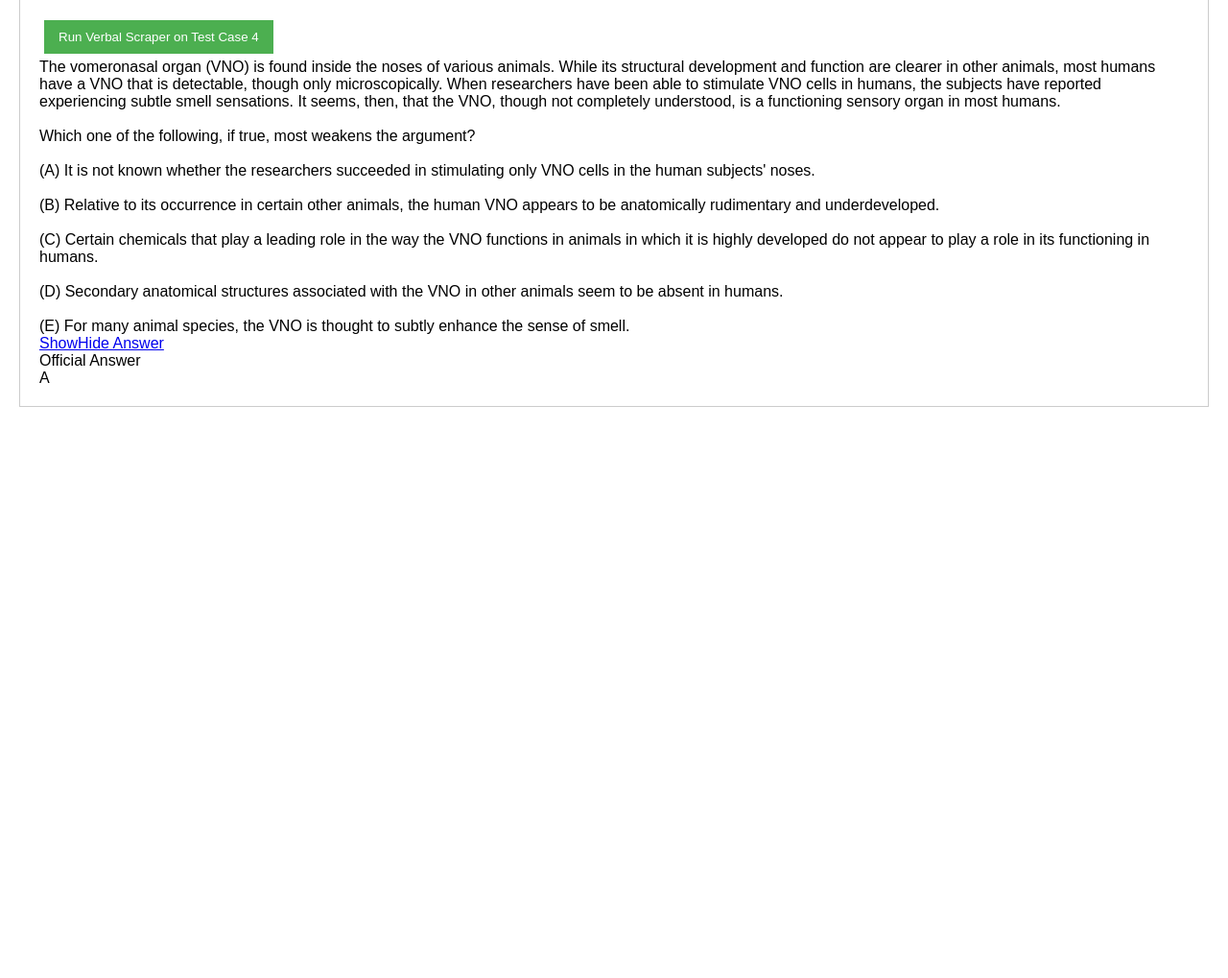
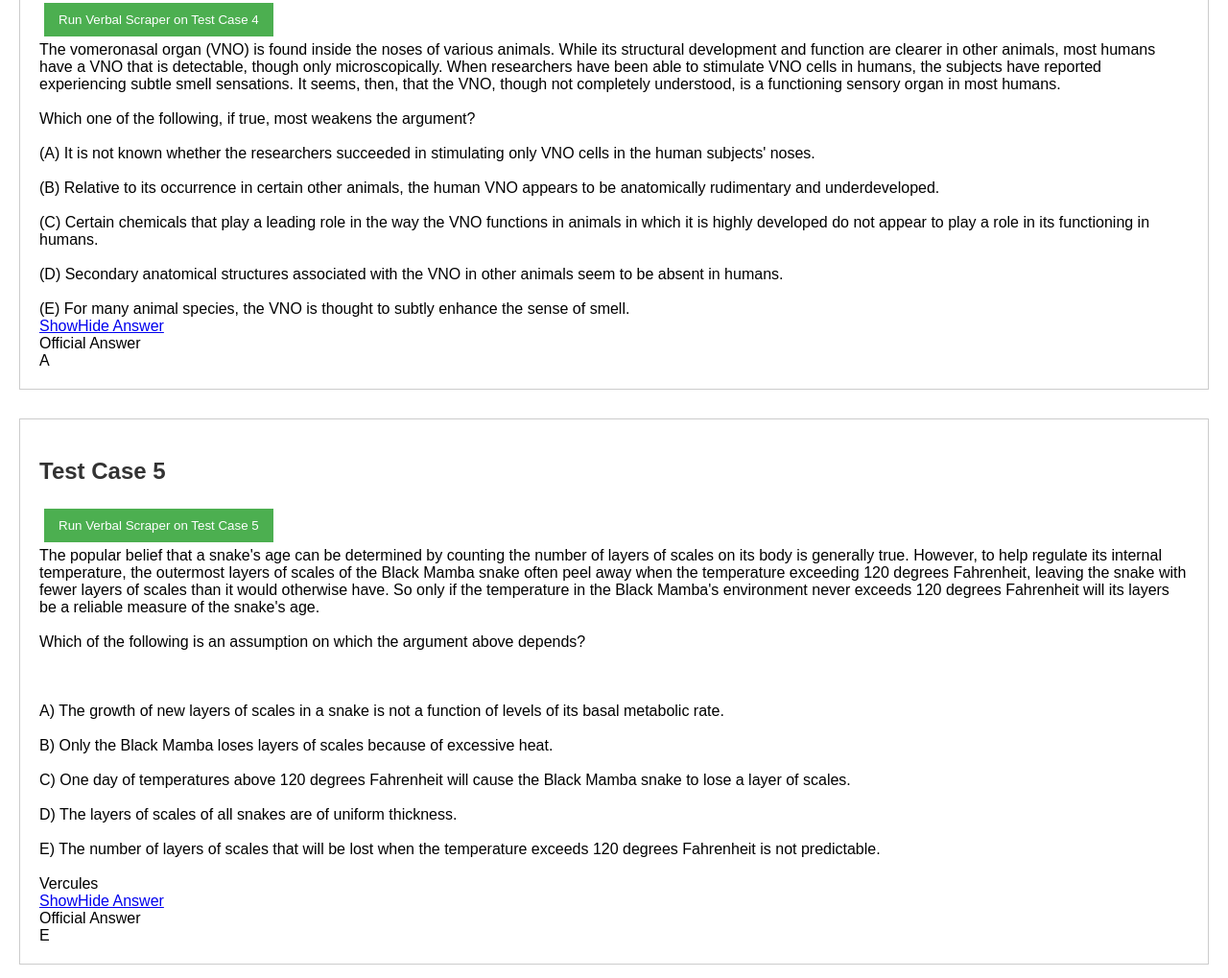
Before and after one commit to huy-pm/gmat-errorlog-popup, a plain HTML site: page final-test-all-cases.html in a window 1280 px wide. Shown: the part 1763-2782 px from the top of the page at 96% size. Before the commit the page ends 2217 px from the top, so only its background shows below. Drawn offline with Linux system fonts and the light colour scheme.

Commit message:
update logic scraping verbal

```diff
--- a/final-test-all-cases.html
+++ b/final-test-all-cases.html
@@ -21,7 +21,7 @@
         <div class="post-wrapper first-post">
             <div class="post-info add-bookmark">
                 <div class="item text">
-                    Scientists studying climate change have found that global warming results not only in higher planetary temperatures but also in earlier springs and later autumns. While some argue that this shift is advantageous due to longer summer growing seasons, others fear that many animal species may be unable to adapt, increasing their risk of extinction.<br>       <br>Which of the following, if true, provides the strongest evidence that longer summer growing seasons caused by global warming will increase the risk of extinction for some animal species?<br>     <br><br>A. Squirrels and chipmunks store larger quantities of nuts due to longer summers, but these supplies spoil more rapidly in warmer winters, leaving fewer edible reserves.<br>B. Fungus species that typically produce spores annually now produce them twice in longer summers, disrupting the diets of animals that depend on them.<br>C. Butterfly caterpillars, responding to earlier springs, now mature into butterflies before certain bird species hatch chicks that rely exclusively on these caterpillars for food.<br>D. Salmon migrating earlier accumulate lower fat reserves, greatly reducing survival rates during migration and decreasing the number reaching breeding sites each year.<br>E. Reptiles forced to emerge earlier from hibernation spend more time foraging before mating, reducing their available energy for reproduction.
+                    Scientists studying climate change have found that global warming results not only in higher planetary temperatures but also in earlier springs and later autumns. While some argue that this shift is advantageous due to longer summer growing seasons, others fear that many animal species may be unable to adapt, increasing their risk of extinction.<br>       <br>Which of the following, if true, provides the strongest evidence that longer summer growing seasons caused by global warming will increase the risk of extinction for some animal species?   <br><br>a/ Squirrels and chipmunks store larger quantities of nuts due to longer summers, but these supplies spoil more rapidly in warmer winters, leaving fewer edible reserves.<br>B: Fungus species that typically produce spores annually now produce them twice in longer summers, disrupting the diets of animals that depend on them.<br>(C) Butterfly caterpillars, responding to earlier springs, now mature into butterflies before certain bird species hatch chicks that rely exclusively on these caterpillars for food.<br>D; Salmon migrating earlier accumulate lower fat reserves, greatly reducing survival rates during migration and decreasing the number reaching breeding sites each year.<br>E/ Reptiles forced to emerge earlier from hibernation spend more time foraging before mating, reducing their available energy for reproduction.
                     <div class="item twoRowsBlock">
                         <div class="upRow" onclick="hideAnswer(this,'spoiler_1416212');">
                             <a href="javascript:void(0)">
@@ -124,7 +124,46 @@
         </div>
     </div>
 
+    <div class="test-case">
+        <h2>Test Case 5</h2>
+        <button onclick="runTestCase(5)">Run Verbal Scraper on Test Case 5</button>
+        <div class="post-wrapper first-post">
+            <div class="post-info add-bookmark">
+                <div class="item text">
+                    The popular belief that a snake's age can be determined by counting the number of layers of scales on its body is generally true. However, to help regulate its internal temperature, the outermost layers of scales of the Black Mamba snake often peel away when the temperature exceeding 120 degrees Fahrenheit, leaving the snake with fewer layers of scales than it would otherwise have. So only if the temperature in the Black Mamba's environment never exceeds 120 degrees Fahrenheit will its layers be a reliable measure of the snake's age.<br><br>Which of the following is an assumption on which the argument above depends? <br><br><br><br>A)    The growth of new layers of scales in a snake is not a function of levels of its basal metabolic rate.<br><br>B)    Only the Black Mamba loses layers of scales because of excessive heat. <br><br>C)    One day of temperatures above 120 degrees Fahrenheit will cause the Black Mamba snake to lose a layer of scales.<br><br>D)    The layers of scales of all snakes are of uniform thickness.<br><br>E)    The number of layers of scales that will be lost when the temperature exceeds 120 degrees Fahrenheit is not predictable.<br><br>Vercules                                                                <div class="item twoRowsBlock">
+                                    <div class="upRow" onclick="hideAnswer(this,'spoiler_1184417');">
+                                        <a href="javascript:void(0)">
+                                            <span class="show">Show</span><span class="hide">Hide</span> Answer
+                                        </a>
+                                        <div class="answer-block">
+                                            <a class="btn-show-answer text-white" role="button">
+                                                <span class="icon-svg icon-svg-forum-question-banks"></span>
+                                                <span class="tooltiptext">Official Answer</span>
+                                            </a>
+                                            <div id="spoiler_1184417" class="downRow">E</div>
+                                        </div>
+                                    </div>
+                                </div>
+                </div>
+            </div>
+        </div>
+    </div>
+
     <script>
+        // Function to hide/show answers
+        function hideAnswer(element, spoilerId) {
+            var spoiler = document.getElementById(spoilerId);
+            if (spoiler.style.display === 'none') {
+                spoiler.style.display = 'block';
+                element.querySelector('.show').style.display = 'none';
+                element.querySelector('.hide').style.display = 'inline';
+            } else {
+                spoiler.style.display = 'none';
+                element.querySelector('.show').style.display = 'inline';
+                element.querySelector('.hide').style.display = 'none';
+            }
+        }
+
         // Function to run the updated gmatclub-verbal-scraping.js script on a specific test case
         function runTestCase(testCaseNumber) {
             // Get the specific test case container
@@ -147,7 +186,7 @@
 
             // Run the scraping logic (copy of the updated gmatclub-verbal-scraping.js)
             try {
-                var e = document.querySelector('.post-wrapper.first-post');
+                var e = selectedContainer.querySelector('.post-wrapper.first-post');
                 if (!e) {
                     alert("Could not find the first post wrapper!");
                     // Restore visibility
@@ -185,16 +224,22 @@
                 var h = o.innerHTML.replace(/\r?\n|\r/g, "");
 
                 // Find where answer choices begin - look for multiple patterns
-                var answerSectionStart = h.indexOf("<br><br>(");
+                // More comprehensive pattern matching for answer sections
+                var answerSectionStart = -1;
+                var answerPatterns = [
+                    "<br><br>\\(", // For (A) format
+                    "<br><br>[A-Za-z][.:;)/]", // For A., A), A:, A;, A/, A) formats (both uppercase and lowercase)
+                    "<br><br>[A-Za-z]\\s", // For A followed by space
+                    "<br><br>&lt;[A-Za-z]&gt;" // For <A> format
+                ];
 
-                // Also check for <br><br>A. pattern (as seen in test cases)
-                if (answerSectionStart === -1) {
-                    answerSectionStart = h.indexOf("<br><br>A.");
-                }
-
-                // Also check for <br><br>A: pattern (as seen in test cases)
-                if (answerSectionStart === -1) {
-                    answerSectionStart = h.indexOf("<br><br>A:");
+                // Try to find the first occurrence of any answer pattern
+                for (var i = 0; i < answerPatterns.length; i++) {
+                    var pattern = new RegExp(answerPatterns[i]);
+                    var match = h.search(pattern);
+                    if (match !== -1 && (answerSectionStart === -1 || match < answerSectionStart)) {
+                        answerSectionStart = match;
+                    }
                 }
 
                 var questionHTML = '';
@@ -209,19 +254,34 @@
                     var answerLines = answersPart.split("<br>");
                     var answerChoices = [];
 
+                    // More comprehensive regex for answer detection
+                    // Matches: (A), (a), A., a., A), a), A:, a:, A;, a;, A/, a/, A, a followed by space or content
+                    var answerRegex = /^\([A-Za-z]\)|^[A-Za-z][.:;)/]?|^([A-Za-z])\s+|^&lt;[A-Za-z]&gt;/;
+
                     for (var i = 0; i < answerLines.length; i++) {
                         var line = answerLines[i].trim();
-                        // Check for answer patterns: (A), A., A:, or just A followed by space/content
-                        if (line.length > 0 && (/^\([A-E]\)|^[A-E][.:]|^[A-E]\s/.test(line))) {
+                        // Check for answer patterns with more comprehensive regex
+                        if (line.length > 0 && answerRegex.test(line)) {
                             answerChoices.push(line);
                         }
                     }
 
                     // Format answers for display - ALWAYS in format "A. [Answer choice]"
                     answersHTML = answerChoices.map(function(choice) {
-                        // Convert (A) format to A. format
-                        // Also handle A: format
-                        return choice.replace(/^\(([A-E])\)/, '$1.').replace(/^([A-E]):/, '$1.') + "";
+                        // Comprehensive conversion to standard A. format
+                        return choice
+                            // Convert (A) format to A.
+                            .replace(/^\(([A-Za-z])\)/, '$1.')
+                            // Convert A:, a:, A;, a;, A/, a/, A), a) formats to A.
+                            .replace(/^([A-Za-z])[:;)/]/, '$1.')
+                            // Convert <A> format to A.
+                            .replace(/^&lt;([A-Za-z])&gt;/, '$1.')
+                            // Convert A.    (with extra spaces) to A. (single space)
+                            .replace(/^([A-Za-z])\.\s+/, '$1. ')
+                            // Ensure there's a period after the letter if missing
+                            .replace(/^([A-Za-z])\s+/, '$1. ')
+                            // Fallback for any remaining formats
+                            .replace(/^([A-Za-z])(\s+|$)/, '$1. ');
                     }).join("<br>");
                 } else {
                     // Fallback: if we can't find answer choices, treat everything as question
```
Also changed, not shown: gmatclub-verbal-scraping.js (+35 -14 lines).
